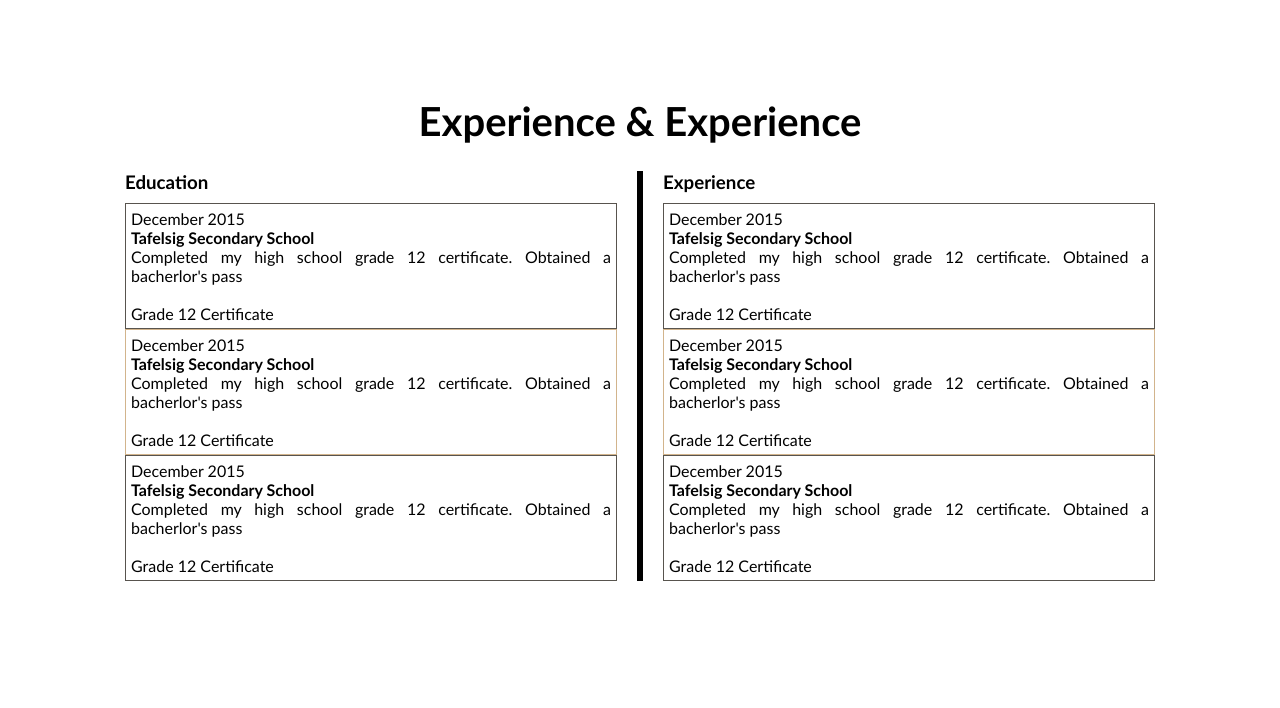
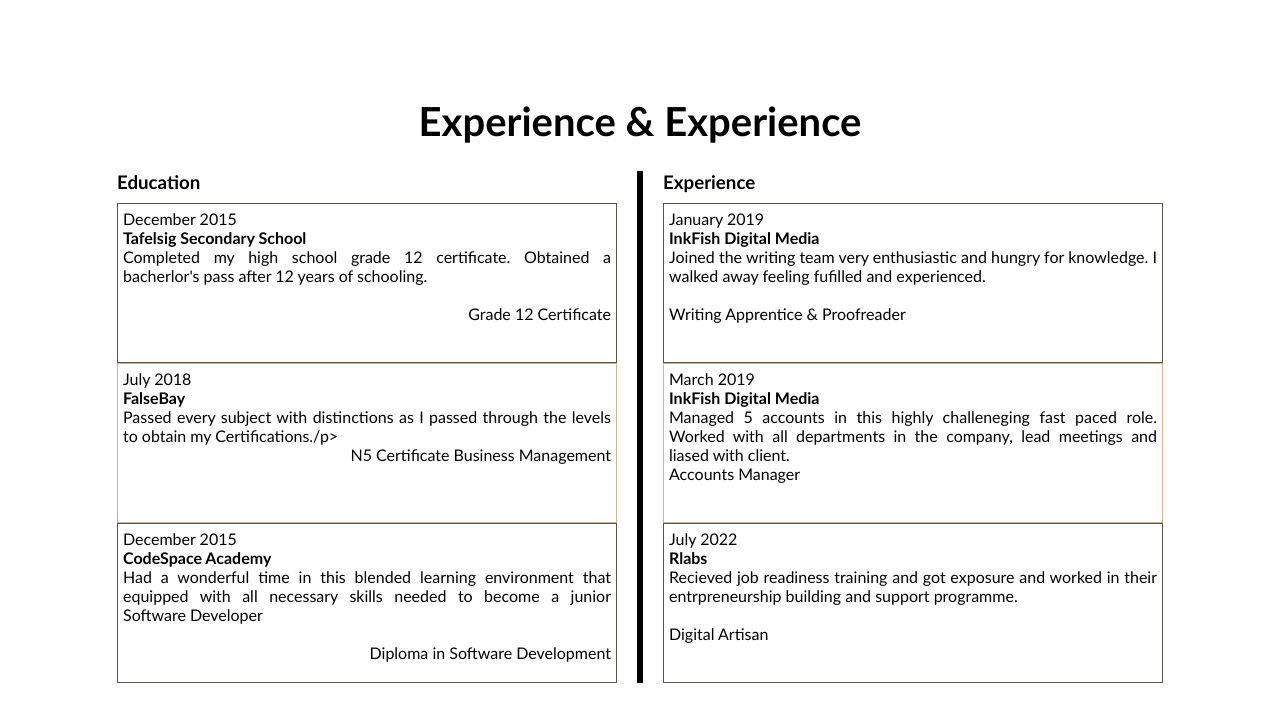
Before and after one commit to AaishaFisher/AAIFIS226_FTC2306_GroupB_AaishaFisher_ITW9, a plain HTML site: page index.html in a window 1280 px wide. Shown: the part 1284-1992 px from the top of the page. Before the commit the page ends 1890 px from the top, so only its background shows below. Drawn offline with Linux system fonts and the light colour scheme.

Commit message:
text in main section
added some text to the content part of the main text

```diff
--- a/css/style.css
+++ b/css/style.css
@@ -288,21 +288,30 @@ transition: all 1s ease;/*changes to color chosen for link hover smoother in 2s*
 }
 
 .edu1 {
+  width: 500px;
+
+  height: 160px;
   padding: 5px;
   border: 1px solid rgb(88, 84, 78);
 }
 
 .edu2 {
+  width: 500px;
+  height: 160px;
   padding: 5px;
   border: 1px solid tan;
 }
 
 .exp1 {
+  width: 500px;
+  height: 160px;
   padding: 5px;
   border: 1px solid rgb(88, 84, 78);
 }
 
 .exp2 {
+  width: 500px;
+  height: 160px;
   padding: 5px;
   border: 1px solid tan;
 
@@ -312,3 +321,11 @@ transition: all 1s ease;/*changes to color chosen for link hover smoother in 2s*
   margin-bottom: 10px;
 
 }
+
+#mainContent {
+  text-align: right;
+}
+
+#mainContenter {
+  text-align: left;
+}
--- a/index.html
+++ b/index.html
@@ -92,20 +92,20 @@
         <h4 id="mainNamer">Tafelsig Secondary School</h4>
 
         <p>Completed my high school grade 12 certificate.
-            Obtained a bacherlor's pass</p><br>
-            <p id="mainContenter">Grade 12 Certificate</p>
+            Obtained a bacherlor's pass after 12
+        years of schooling.</p><br>
+            <p id="mainContent">Grade 12 Certificate</p>
     </div>
 
 
 
 <div class="edu2">
 
-    <p id="date">December 2015</p>
-    <h4 id="mainNamer">Tafelsig Secondary School</h4>
+    <p id="date">July 2018</p>
+    <h4 id="mainNamer">FalseBay</h4>
 
-    <p>Completed my high school grade 12 certificate.
-        Obtained a bacherlor's pass</p><br>
-        <p id="mainContenter">Grade 12 Certificate</p>
+    <p>Passed every subject with distinctions as I passed through the levels to obtain my Certifications./p><br>
+        <p id="mainContent">N5 Certificate Business Management</p>
     </div>
 
 
@@ -113,11 +113,11 @@
         <div class="edu1">
 
         <p id="date">December 2015</p>
-        <h4 id="mainNamer">Tafelsig Secondary School</h4>
+        <h4 id="mainNamer">CodeSpace Academy</h4>
 
-        <p>Completed my high school grade 12 certificate.
-            Obtained a bacherlor's pass</p><br>
-            <p id="mainContenter">Grade 12 Certificate</p>
+        <p>Had a wonderful time in this blended learning environment that equipped with all necessary skills needed to become a junior Software Developer</p><br>
+
+            <p id="mainContent">Diploma in Software Development</p>
     </div>
 
     </section>
@@ -131,33 +131,30 @@
         <h3 class="mainHeading">Experience</h3>
 
        <div class="exp1">
-        <p id="date">December 2015</p>
-        <h4 id="mainNamer">Tafelsig Secondary School</h4>
+        <p id="date">January 2019</p>
+        <h4 id="mainNamer">InkFish Digital Media</h4>
 
-        <p>Completed my high school grade 12 certificate.
-            Obtained a bacherlor's pass</p><br>
-            <p id="mainContenter">Grade 12 Certificate</p>
+        <p>Joined the writing team very enthusiastic and hungry for knowledge. I walked away feeling fufilled and experienced.</p><br>
+            <p id="mainContenter">Writing Apprentice & Proofreader</p>
         </ul>
     </div>
 
 
         <div class="exp2">
-            <p id="date">December 2015</p>
-            <h4 id="mainNamer">Tafelsig Secondary School</h4>
+            <p id="date">March 2019</p>
+            <h4 id="mainNamer">InkFish Digital Media</h4>
 
-            <p>Completed my high school grade 12 certificate.
-                Obtained a bacherlor's pass</p><br>
-                <p id="mainContenter">Grade 12 Certificate</p>
+            <p>Managed 5 accounts in this highly challeneging fast paced role. Worked with all departments in the company, lead meetings and liased with client.
+                <p id="mainContenter">Accounts Manager</p>
     </div>
 
 
         <div class="exp1">
-            <p id="date">December 2015</p>
-            <h4 id="mainNamer">Tafelsig Secondary School</h4>
+            <p id="date">July 2022</p>
+            <h4 id="mainNamer">Rlabs</h4>
 
-            <p>Completed my high school grade 12 certificate.
-                Obtained a bacherlor's pass</p><br>
-                <p id="mainContenter">Grade 12 Certificate</p>
+            <p>Recieved job readiness training and got exposure and worked in their entrpreneurship building and support programme.</p><br>
+                <p id="mainContenter">Digital Artisan</p>
     </div>
 
 
```
